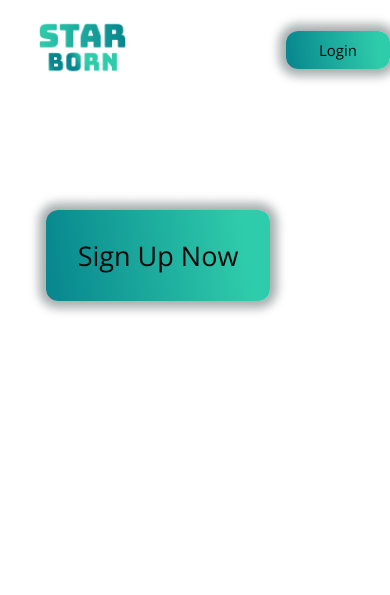
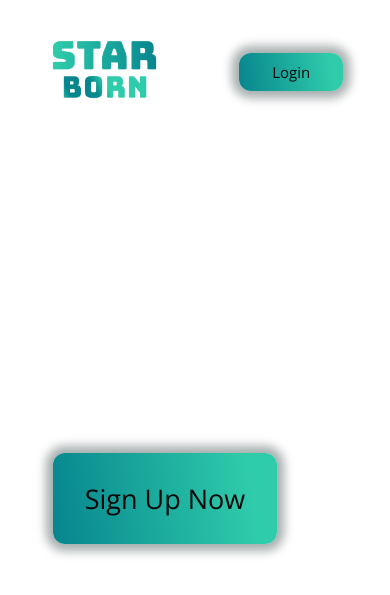
Before and after one commit to andre-silva-14/starborn, a Django app: page / in a window 390 px wide. Shown: the top 595 px of the page. Run offline with Django 3.2, Linux system fonts and the light colour scheme; style sheets or scripts are compiled from the project's sources.

Commit message:
Adjust Margins and Sizes for Mobile View

```diff
--- a/starborn/static/styles/components/_buttons.scss
+++ b/starborn/static/styles/components/_buttons.scss
@@ -19,6 +19,7 @@
 
 .signup-btn {
     @extend .link-btn;
+    margin-top: 8vh;
     padding: 27px 32px;
     font-size: 27px;
 }
--- a/starborn/static/styles/components/_text.scss
+++ b/starborn/static/styles/components/_text.scss
@@ -10,4 +10,5 @@
 .bigger-heading{
     @extend .headings;
     font-size: 32px;
+    margin-top: 2vh;
 }
--- a/starborn/static/styles/styles.scss
+++ b/starborn/static/styles/styles.scss
@@ -29,16 +29,16 @@ nav{
     text-decoration: none;
 
     img{
-        height: 95px;
+        height: 115px;
     }
 }
 
 .container {
-    margin: 0 0 0 9%;
+    margin: 3% 12%;
 }
 
 .inner-content{
-    margin: 0 0 0 3%;
+    margin: 15vh 2%;
 }
 
 @import "./components/buttons";
```
